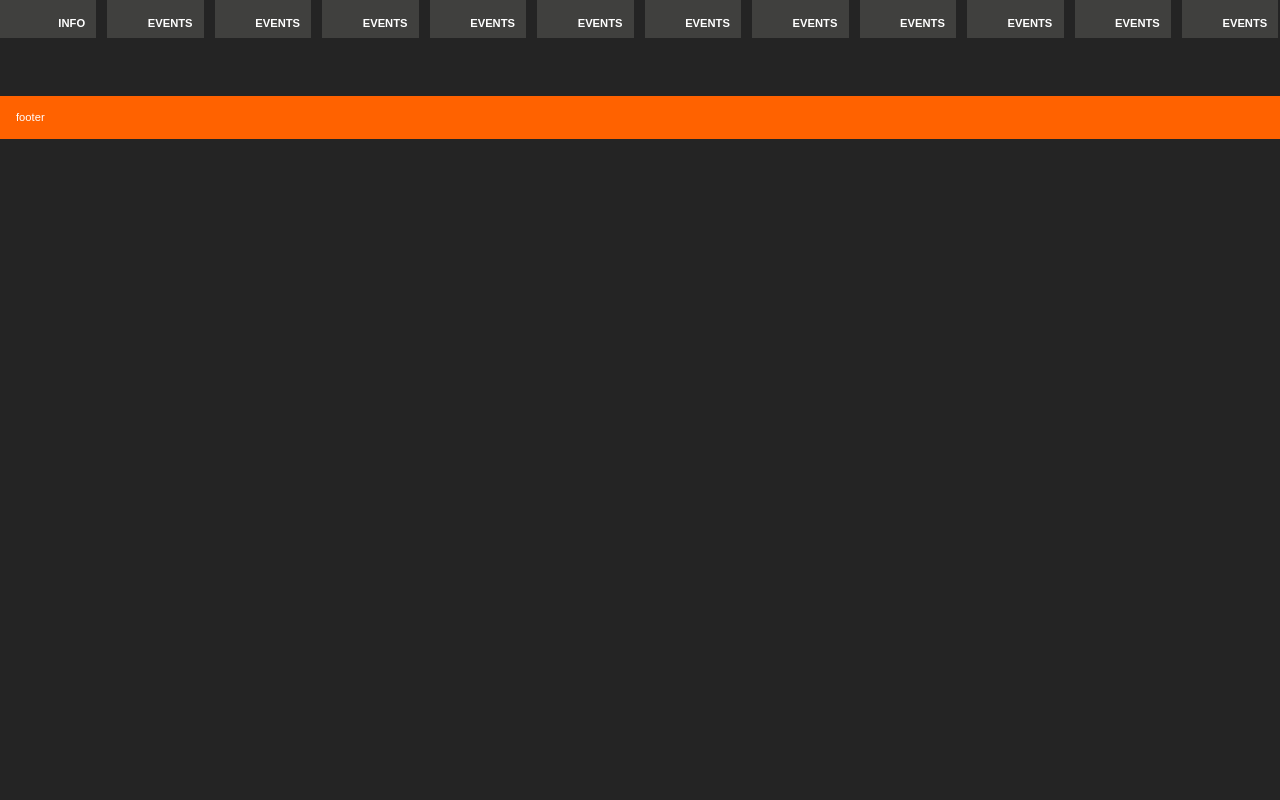
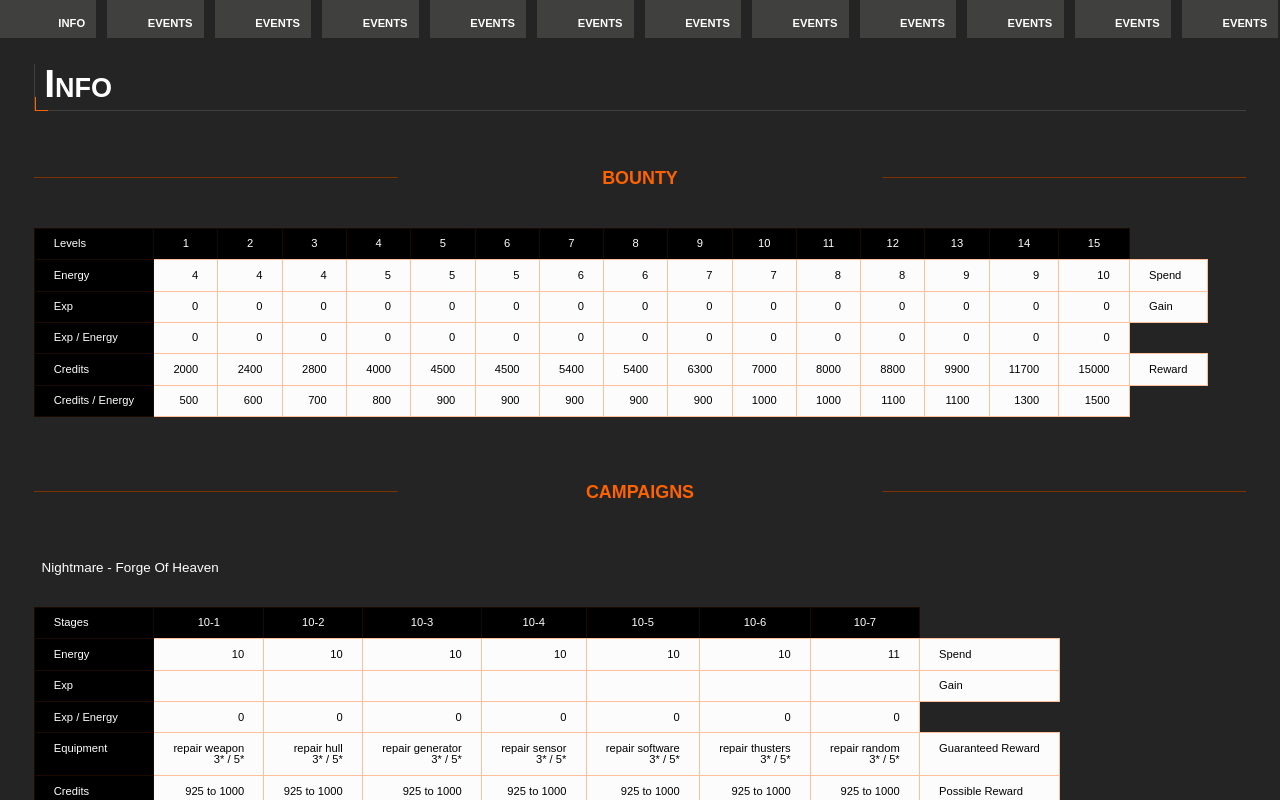
Before and after one commit to ff2005/frontiers, a React (Create React App) app: page / in a window 1280 px wide. Shown: the top 800 px of the page. Built offline with nearby package versions, Linux system fonts and the light colour scheme.

Commit message:
Set info page as default page

```diff
--- a/src/pages/index.tsx
+++ b/src/pages/index.tsx
@@ -16,7 +16,7 @@ export default () => {
     <Navigation.Router
       root="/frontiers"
       routes={{
-        "/info": <Info />,
+        "": <Info />,
         "/events": <Events />,
       }}
     >
```
